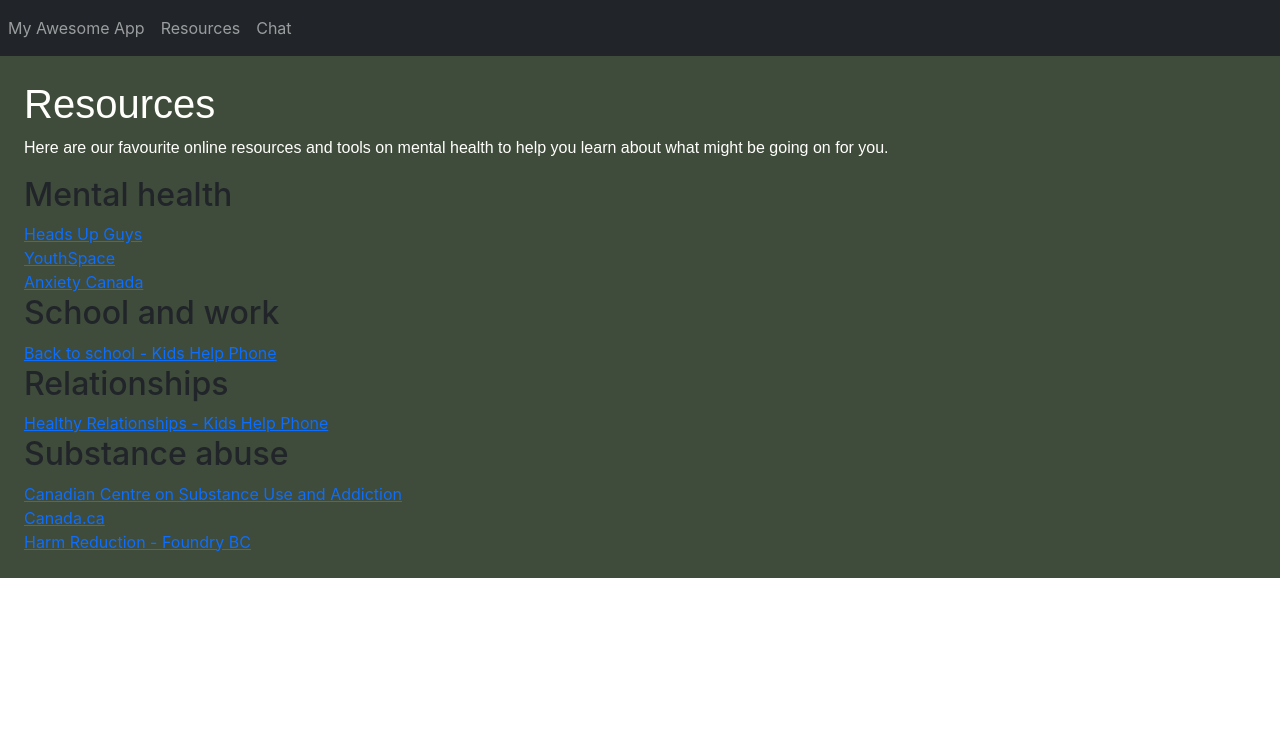
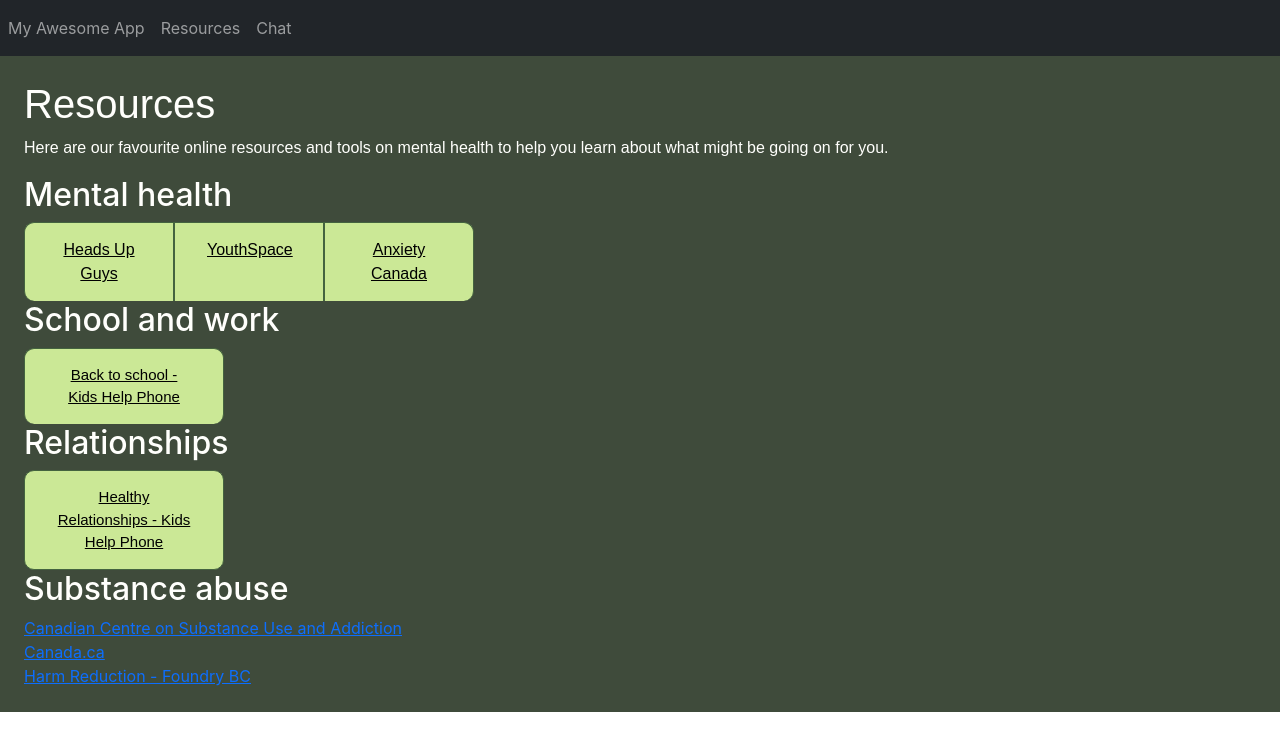
Before and after one commit to hightechu/techccelerator-2023-safespace, a React (Create React App) app: page /Resources in a window 1280 px wide. Shown: the top 750 px of the page. Built offline with nearby package versions, Linux system fonts and the light colour scheme; no server answers; sample sign-in values are in the browser's storage.

Commit message:
added buttons to mental health resources, changed colors to the letters.

```diff
--- a/src/App.js
+++ b/src/App.js
@@ -23,7 +23,7 @@
           Welcome. This is a safe space.
         </p>
         <p>
-           <a href="/signup" className="button">Sign Up</a>  <a href="/login" className="button1">Login</a>
+           <a href="/signup" className="buttonSignup">Sign Up</a>  <a href="/login" className="buttonLogin">Login</a>
         </p>
     </div>
   );
--- a/src/components/Resources.js
+++ b/src/components/Resources.js
@@ -9,15 +9,21 @@
           Here are our favourite online resources and tools on mental health to help you learn about what might be going on for you.
         </p>
         <h2>Mental health</h2>
-        <a href="https://headsupguys.org/" target="_blank">Heads Up Guys</a>
+       <div class="btn-group">
+        <a href="https://headsupguys.org/" class="buttonMh" target="_blank">Heads Up Guys</a>
         <br/>
-        <a href="https://youthspace.ca/youthspace-resources/" target="_blank">YouthSpace</a>
+        <a href="https://youthspace.ca/youthspace-resources/" class="buttonMh" target="_blank">YouthSpace</a>
         <br/>
-        <a href="https://www.anxietycanada.com/learn-about-anxiety/anxiety-in-youth/?_ga=2.193133357.1091829281.1692211004-1412770863.1692211004&_gl=1*jfwhxb*_ga*MTQxMjc3MDg2My4xNjkyMjExMDA0*_ga_Y4J3VSGKVS*MTY5MjIxMTAwMy4xLjEuMTY5MjIxMTAwNS4wLjAuMA.." target="_blank">Anxiety Canada</a>
+        <a href="https://www.anxietycanada.com/learn-about-anxiety/anxiety-in-youth/?_ga=2.193133357.1091829281.1692211004-1412770863.1692211004&_gl=1*jfwhxb*_ga*MTQxMjc3MDg2My4xNjkyMjExMDA0*_ga_Y4J3VSGKVS*MTY5MjIxMTAwMy4xLjEuMTY5MjIxMTAwNS4wLjAuMA.." class="buttonMh" target="_blank">Anxiety Canada</a>
+      </div>
         <h2>School and work</h2>
-        <a href="https://kidshelpphone.ca/get-info/going-to-school-50-student-wellness-resources/?msclkid=1b4356811624193eb1bf325c29455cac&utm_source=bing&utm_medium=cpc&utm_campaign=Kids%20Help%20Phone%20Paid_Gateway-Bing-NTL_2023-194_Search_Generic-NTL_En_CA&utm_term=educational%20stress&utm_content=Kids%20Help%20Phone%20Paid_Gateway-Bing-NTL_2023-194_Search_Generic-NTL_En_CA_School" target="_blank">Back to school - Kids Help Phone</a>
+       <div class="btn-group1">
+        <a href="https://kidshelpphone.ca/get-info/going-to-school-50-student-wellness-resources/?msclkid=1b4356811624193eb1bf325c29455cac&utm_source=bing&utm_medium=cpc&utm_campaign=Kids%20Help%20Phone%20Paid_Gateway-Bing-NTL_2023-194_Search_Generic-NTL_En_CA&utm_term=educational%20stress&utm_content=Kids%20Help%20Phone%20Paid_Gateway-Bing-NTL_2023-194_Search_Generic-NTL_En_CA_School" class="buttonMh1" target="_blank">Back to school - Kids Help Phone</a>
+       </div>
         <h2>Relationships</h2>
-        <a href="https://kidshelpphone.ca/get-info/healthy-relationships-vs-unhealthy-relationships/?msclkid=e98b0ee1c38815834c5e6a3cdfdccbcc&utm_source=bing&utm_medium=cpc&utm_campaign=Kids%20Help%20Phone%20Paid_Gateway-Bing-NTL_2023-194_Search_Generic-NTL_En_CA&utm_term=relationship%20help&utm_content=Kids%20Help%20Phone%20Paid_Gateway-Bing-NTL_2023-194_Search_Generic-NTL_En_CA_Relationships" target="_blank">Healthy Relationships - Kids Help Phone</a>
+        <div class="btn-group2">
+        <a href="https://kidshelpphone.ca/get-info/healthy-relationships-vs-unhealthy-relationships/?msclkid=e98b0ee1c38815834c5e6a3cdfdccbcc&utm_source=bing&utm_medium=cpc&utm_campaign=Kids%20Help%20Phone%20Paid_Gateway-Bing-NTL_2023-194_Search_Generic-NTL_En_CA&utm_term=relationship%20help&utm_content=Kids%20Help%20Phone%20Paid_Gateway-Bing-NTL_2023-194_Search_Generic-NTL_En_CA_Relationships" class="buttonMh2" target="_blank">Healthy Relationships - Kids Help Phone</a>
+        </div>
         <h2>Substance abuse</h2>
         <a href="https://ccsa.ca/youth-and-emerging-adults" target="_blank">Canadian Centre on Substance Use and Addiction</a>
         <br/>
--- a/src/index.css
+++ b/src/index.css
@@ -33,6 +33,18 @@
   color: red;
 }
 
+/* Icons */
+.chatI:hover:after {
+  content: "\f075";
+}
+
+
+
+/* HOME PAGE  */
+h2 {
+  color: #fffffc;
+}
+
 h1 {
   color: #fffffc;
   font-family: 'Ubuntu', sans-serif;
@@ -44,8 +56,32 @@
 
 }
 
-.button {
+.buttonSignup {
   background-color: #CBE896;
+  border:  none;
+  color: #000;
+  padding: 10px 30px;
+  text-align: center;
+  display: inline-block;
+  font-size: 16px;
+  margin: 4px 2px;
+  cursor: pointer;
+  transition-duration: 0.4s;
+  position: absolute;
+  top: 7%;
+  right: 13%;
+  font-family: 'Ubuntu', sans-serif;
+
+}
+
+.buttonSignup:hover {
+  background-color: #44633f;
+  color: #fffffc;
+
+}
+
+.buttonLogin {
+  background-color: #44633F;
   border:  none;
   color: #fffffc;
   padding: 10px 30px;
@@ -54,22 +90,93 @@
   font-size: 16px;
   margin: 4px 2px;
   cursor: pointer;
+  transition-duration: 0.4s;
+  position: absolute;
+  top: 7%;
+  right: 1%;
+  font-family: 'Ubuntu', sans-serif;
 }
 
-.button1 {
-  background-color: #44633F;
-  border:  none;
+.buttonLogin:hover {
+  background-color:#fffffc;
   color: #000;
-  padding: 10px 30px;
-  text-align: center;
-  display: inline-block;
-  font-size: 16px;
-  margin: 4px 2px;
-  cursor: pointer;
 }
 
-.button  {border-radius: 4px;}
-.button1 {border-radius: 4px;}
-.button2 {border-radius: 4px;}
-.button3 {border-radius: 4px;}
-.button4 {border-radius: 4px;}
+.buttonLogin  {border-radius: 4px;}
+.buttonSignup {border-radius: 4px;}
+
+/* RESOURCES */
+
+.btn-group .buttonMh {
+  background-color: #CBE896;
+  border: 1px solid #44633F;
+  color: #000;
+  padding: 15px 32px;
+  text-align: center;
+  font-size: 16px;
+  cursor: pointer;
+  width: 150px;
+  display: block;
+  font-family: 'Ubuntu', sans-serif;
+}
+.btn-group .buttonMh:first-child{
+  border-radius: 10px 0 0 10px;
+  margin-left: 0px;
+}
+
+
+
+.btn-group .buttonMh:last-child{
+  border-radius: 0 10px 10px 0;
+  margin-left: 0px;
+}
+
+.btn-group .buttonMh:only-child {
+  border-radius: 0 10px 10px 0;
+  margin-left: 0;
+}
+
+.btn-group .buttonMh:not(last-child) {
+  border-bottom: none;
+}
+.btn-group .buttonMh:hover {
+  background-color:#44633F;
+  color: #fffffc;
+}
+
+.btn-group1 .buttonMh1 {
+  background-color: #CBE896;
+  border: 1px solid #44633F;
+  color: #000;
+  padding: 15px 32px;
+  text-align: center;
+  font-size: 15px;
+  cursor: pointer;
+  width: 200px;
+  display: block;
+  font-family: 'Ubuntu', sans-serif;
+  border-radius: 10px 10px 10px 10px;
+}
+
+.btn-group1 .buttonMh1:not(last-child) {
+  border-bottom: none;
+}
+.btn-group1 .buttonMh1:hover {
+  background-color:#44633F;
+  color: #fffffc;
+}
+
+.btn-group2 .buttonMh2 {
+  background-color: #CBE896;
+  border: 1px solid #44633F;
+  color: #000;
+  padding: 15px 32px;
+  text-align: center;
+  font-size: 15px;
+  cursor: pointer;
+  width: 200px;
+  display: block;
+  font-family: 'Ubuntu', sans-serif;
+  border-radius: 10px 10px 10px 10px;
+
+}
```
